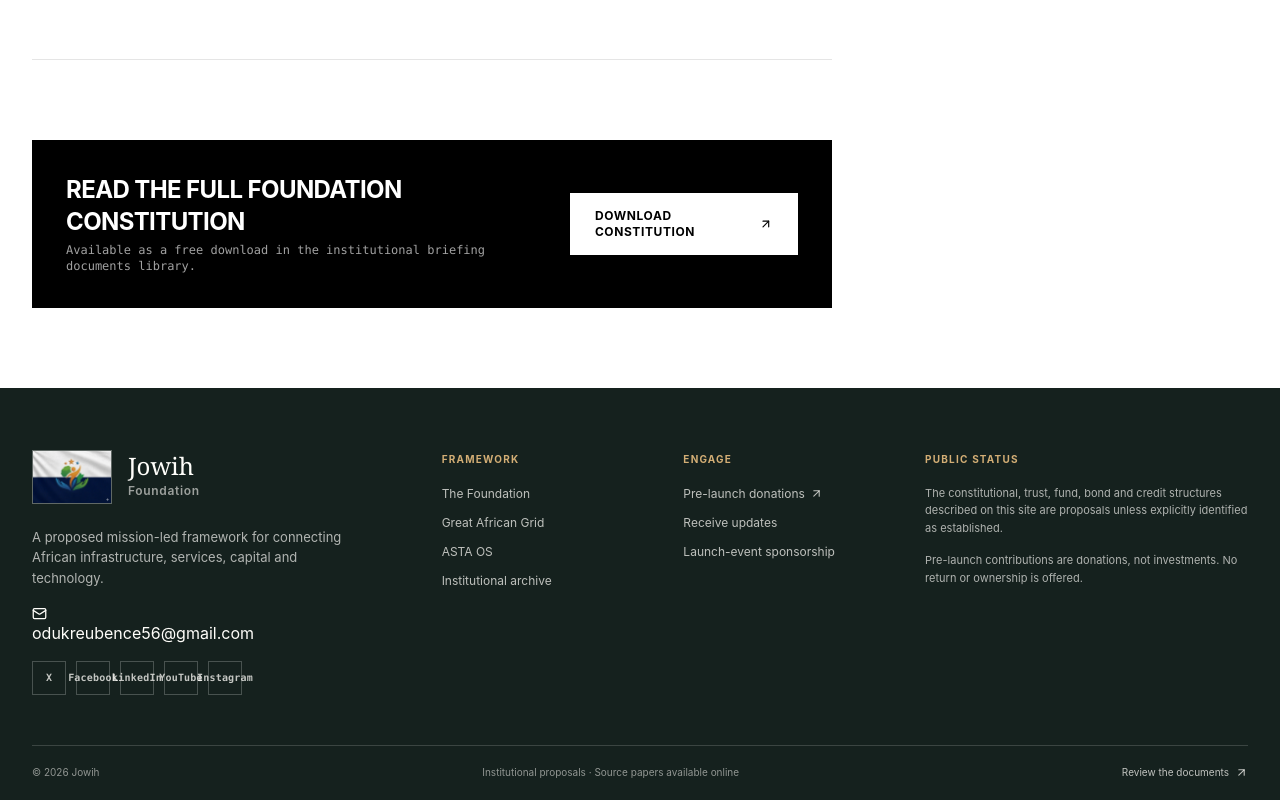
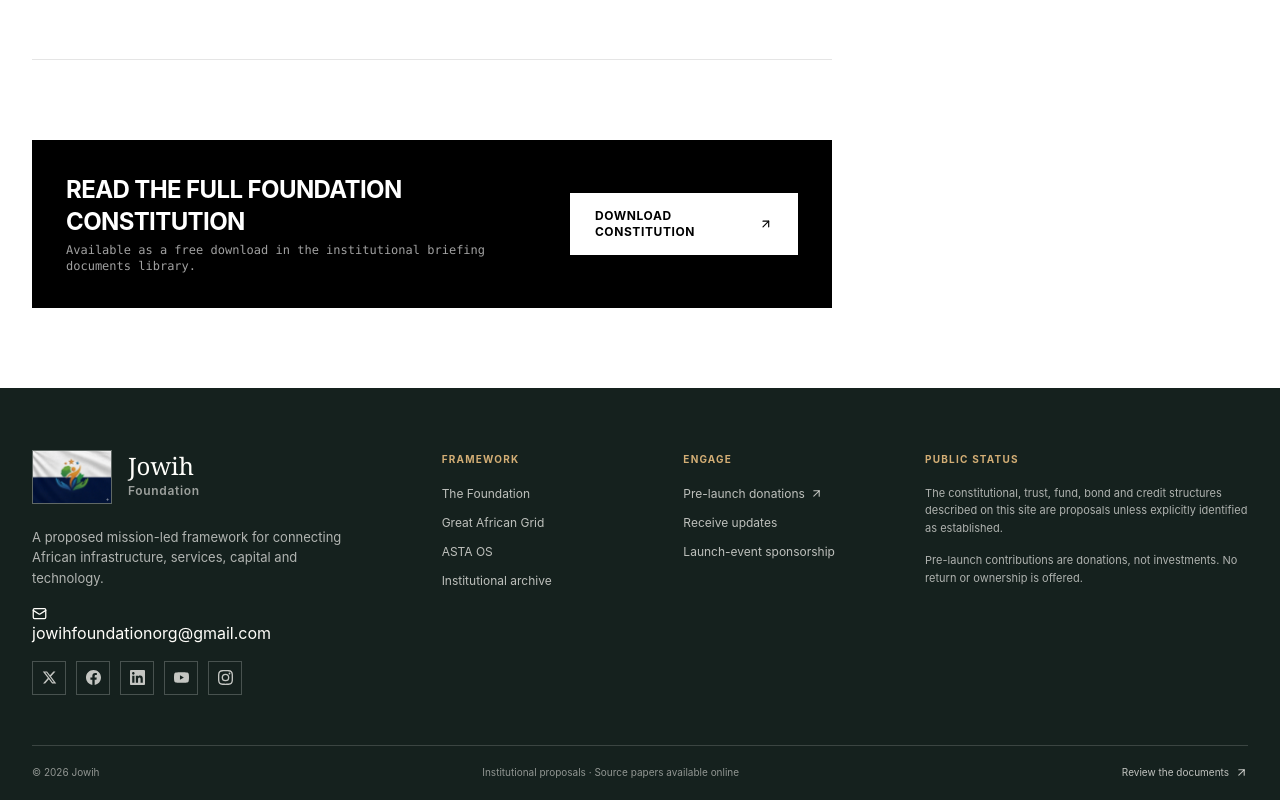
Before and after one commit to abel-george/Jowii-main, a Next.js app: page /about in a window 1280 px wide. Shown: the part 4981-5781 px from the top of the page. Built offline with nearby package versions, Linux system fonts and the light colour scheme.

Commit message:
fix: real brand icons for social links; update contact email to jowihfoundationorg@gmail.com and social handles to @jowihafrica

```diff
--- /dev/null
+++ b/components/icons/SocialIcons.tsx
@@ -0,0 +1,45 @@
+import React from 'react';
+
+// Brand icons for social links. lucide-react ships no brand glyphs, so these
+// are the official simple-icons paths inlined as monochrome SVGs (fill:
+// currentColor) — no extra npm dependency.
+export type SocialIconName = 'twitter' | 'facebook' | 'linkedin' | 'youtube' | 'instagram';
+
+const ICON_PATHS: Record<SocialIconName, string> = {
+  twitter:
+    'M18.244 2.25h3.308l-7.227 8.26 8.502 11.24H16.17l-5.214-6.817L4.99 21.75H1.68l7.73-8.835L1.254 2.25H8.08l4.713 6.231zm-1.161 17.52h1.833L7.084 4.126H5.117z',
+  facebook:
+    'M24 12.073c0-6.627-5.373-12-12-12s-12 5.373-12 12c0 5.99 4.388 10.954 10.125 11.854v-8.385H7.078v-3.47h3.047V9.43c0-3.007 1.792-4.669 4.533-4.669 1.312 0 2.686.235 2.686.235v2.953H15.83c-1.491 0-1.956.925-1.956 1.874v2.25h3.328l-.532 3.47h-2.796v8.385C19.612 23.027 24 18.062 24 12.073z',
+  linkedin:
+    'M20.447 20.452h-3.554v-5.569c0-1.328-.027-3.037-1.852-3.037-1.853 0-2.136 1.445-2.136 2.939v5.667H9.351V9h3.414v1.561h.046c.477-.9 1.637-1.85 3.37-1.85 3.601 0 4.267 2.37 4.267 5.455v6.286zM5.337 7.433c-1.144 0-2.063-.926-2.063-2.065 0-1.138.92-2.063 2.063-2.063 1.14 0 2.064.925 2.064 2.063 0 1.139-.925 2.065-2.064 2.065zm1.782 13.019H3.555V9h3.564v11.452zM22.225 0H1.771C.792 0 0 .774 0 1.729v20.542C0 23.227.792 24 1.771 24h20.451C23.2 24 24 23.227 24 22.271V1.729C24 .774 23.2 0 22.222 0h.003z',
+  youtube:
+    'M23.498 6.186a3.016 3.016 0 0 0-2.122-2.136C19.505 3.545 12 3.545 12 3.545s-7.505 0-9.377.505A3.017 3.017 0 0 0 .502 6.186C0 8.07 0 12 0 12s0 3.93.502 5.814a3.016 3.016 0 0 0 2.122 2.136c1.871.505 9.376.505 9.376.505s7.505 0 9.377-.505a3.015 3.015 0 0 0 2.122-2.136C24 15.93 24 12 24 12s0-3.93-.502-5.814zM9.545 15.568V8.432L15.818 12l-6.273 3.568z',
+  instagram:
+    'M12 2.163c3.204 0 3.584.012 4.85.07 3.252.148 4.771 1.691 4.919 4.919.058 1.265.069 1.645.069 4.849 0 3.205-.012 3.584-.069 4.849-.149 3.225-1.664 4.771-4.919 4.919-1.266.058-1.644.07-4.85.07-3.204 0-3.584-.012-4.849-.07-3.26-.149-4.771-1.699-4.919-4.92-.058-1.265-.07-1.644-.07-4.849 0-3.204.013-3.583.07-4.849.149-3.227 1.664-4.771 4.919-4.919 1.266-.057 1.645-.069 4.849-.069zM12 0C8.741 0 8.333.014 7.053.072 2.695.272.273 2.69.073 7.052.014 8.333 0 8.741 0 12c0 3.259.014 3.668.072 4.948.2 4.358 2.618 6.78 6.98 6.98C8.333 23.986 8.741 24 12 24c3.259 0 3.668-.014 4.948-.072 4.354-.2 6.782-2.618 6.979-6.98.059-1.28.073-1.689.073-4.948 0-3.259-.014-3.667-.072-4.947-.196-4.354-2.617-6.78-6.979-6.98C15.668.014 15.259 0 12 0zm0 5.838a6.162 6.162 0 1 0 0 12.324 6.162 6.162 0 0 0 0-12.324zM12 16a4 4 0 1 1 0-8 4 4 0 0 1 0 8zm6.406-11.845a1.44 1.44 0 1 0 0 2.881 1.44 1.44 0 0 0 0-2.881z',
+};
+
+export function SocialIcon({
+  name,
+  size = 16,
+  className,
+}: {
+  name: string;
+  size?: number;
+  className?: string;
+}) {
+  const d = ICON_PATHS[name as SocialIconName];
+  if (!d) return null;
+  return (
+    <svg
+      aria-hidden="true"
+      focusable="false"
+      viewBox="0 0 24 24"
+      width={size}
+      height={size}
+      fill="currentColor"
+      className={className}
+    >
+      <path d={d} />
+    </svg>
+  );
+}
--- a/components/layout/Footer.tsx
+++ b/components/layout/Footer.tsx
@@ -1,6 +1,7 @@
 import React from 'react';
 import Link from 'next/link';
 import { ArrowUpRight, Mail, MapPin } from 'lucide-react';
+import { SocialIcon } from '@/components/icons/SocialIcons';
 import { siteData } from '@/lib/site-data';
 
 export function Footer() {
@@ -134,7 +135,7 @@
                   className="flex items-center gap-2 text-sm text-neutral-400 hover:text-white transition-colors"
                   aria-label={social.label}
                 >
-                  <ArrowUpRight className="w-4 h-4 text-[#FF5000]" />
+                  <SocialIcon name={social.icon} size={15} className="text-[#FF5000]" />
                   <span>{social.platform}</span>
                 </a>
               ))}
--- a/components/layout/InstitutionalFooter.tsx
+++ b/components/layout/InstitutionalFooter.tsx
@@ -1,6 +1,7 @@
 import Link from 'next/link';
 import Image from 'next/image';
 import { ArrowUpRight, Mail } from 'lucide-react';
+import { SocialIcon } from '@/components/icons/SocialIcons';
 import { siteData } from '@/lib/site-data';
 
 export function InstitutionalFooter() {
@@ -23,7 +24,7 @@
           <div className="institutional-footer__social" aria-label="Social media">
             {siteData.socialMedia.map((social) => (
               <a key={social.platform} href={social.href} target="_blank" rel="noopener noreferrer" aria-label={social.label} title={social.label}>
-                <span>{social.platform}</span>
+                <SocialIcon name={social.icon} size={15} />
               </a>
             ))}
           </div>
--- a/lib/site-data.ts
+++ b/lib/site-data.ts
@@ -61,7 +61,7 @@
 export const siteData = {
   config: {
     eventDate: '2026-10-29T20:00:00+03:00',
-    fallbackEmail: 'odukreubence56@gmail.com',
+    fallbackEmail: 'jowihfoundationorg@gmail.com',
     location: 'Kisii, Kenya',
     venue: 'Kisii University Auditorium & Virtual Live Room',
     time: '8:00 PM – 1:00 AM EAT',
@@ -720,11 +720,11 @@
     { label: 'Support', href: '/donate' },
   ],
   socialMedia: [
-    { platform: 'X', label: 'X (Twitter)', href: 'https://x.com/jowihfoundation', icon: 'twitter' },
-    { platform: 'Facebook', label: 'Facebook', href: 'https://facebook.com/jowihfoundation', icon: 'facebook' },
-    { platform: 'LinkedIn', label: 'LinkedIn', href: 'https://linkedin.com/company/jowihfoundation', icon: 'linkedin' },
-    { platform: 'YouTube', label: 'YouTube', href: 'https://youtube.com/@jowihfoundation', icon: 'youtube' },
-    { platform: 'Instagram', label: 'Instagram', href: 'https://instagram.com/jowihfoundation', icon: 'instagram' },
+    { platform: 'X', label: 'X (Twitter)', href: 'https://x.com/jowihafrica', icon: 'twitter' },
+    { platform: 'Facebook', label: 'Facebook', href: 'https://facebook.com/jowihafrica', icon: 'facebook' },
+    { platform: 'LinkedIn', label: 'LinkedIn', href: 'https://linkedin.com/company/jowihafrica', icon: 'linkedin' },
+    { platform: 'YouTube', label: 'YouTube', href: 'https://youtube.com/@jowihafrica', icon: 'youtube' },
+    { platform: 'Instagram', label: 'Instagram', href: 'https://instagram.com/jowihafrica', icon: 'instagram' },
   ],
   resources: {
     keyDocuments: [
```
